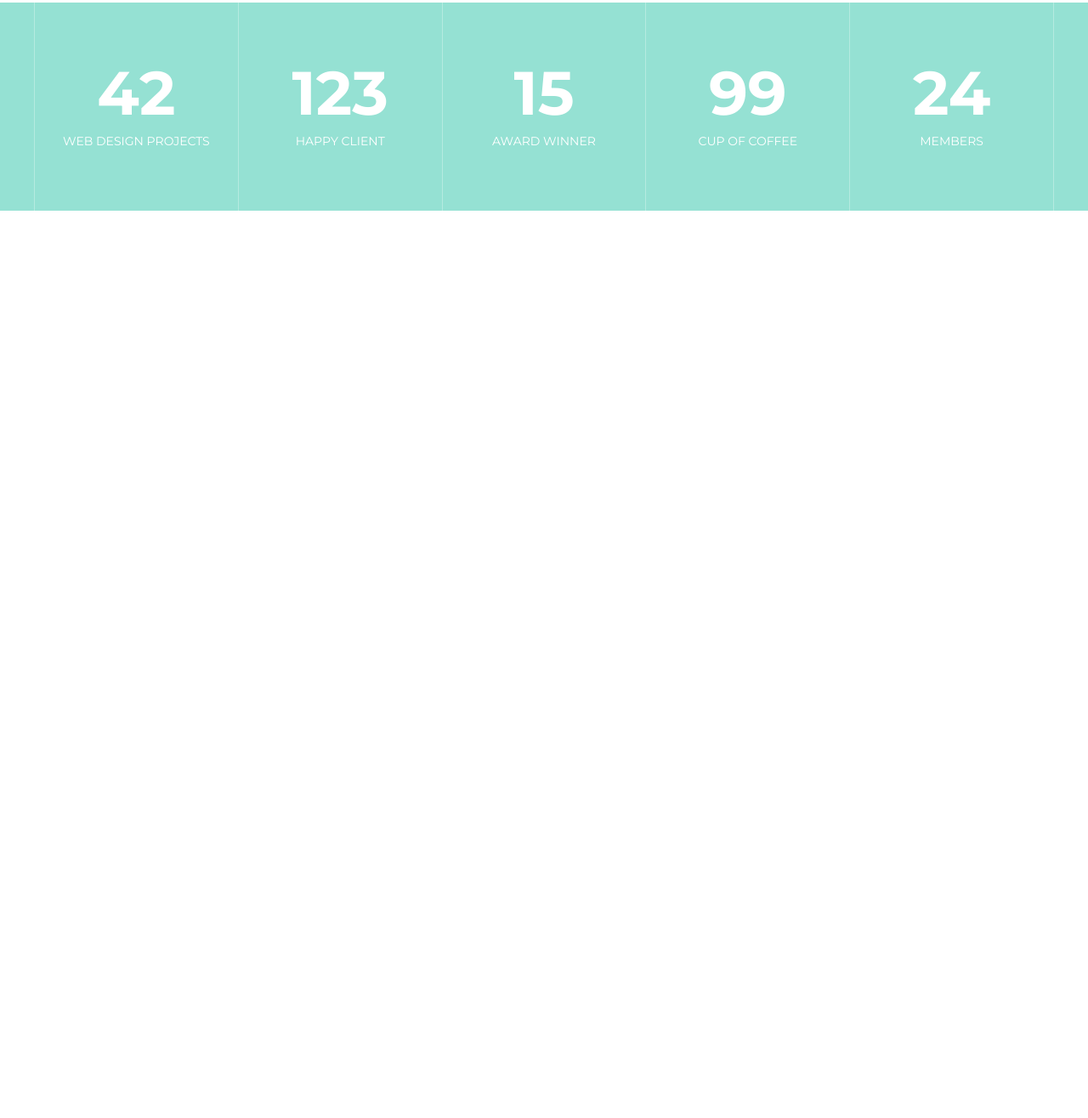
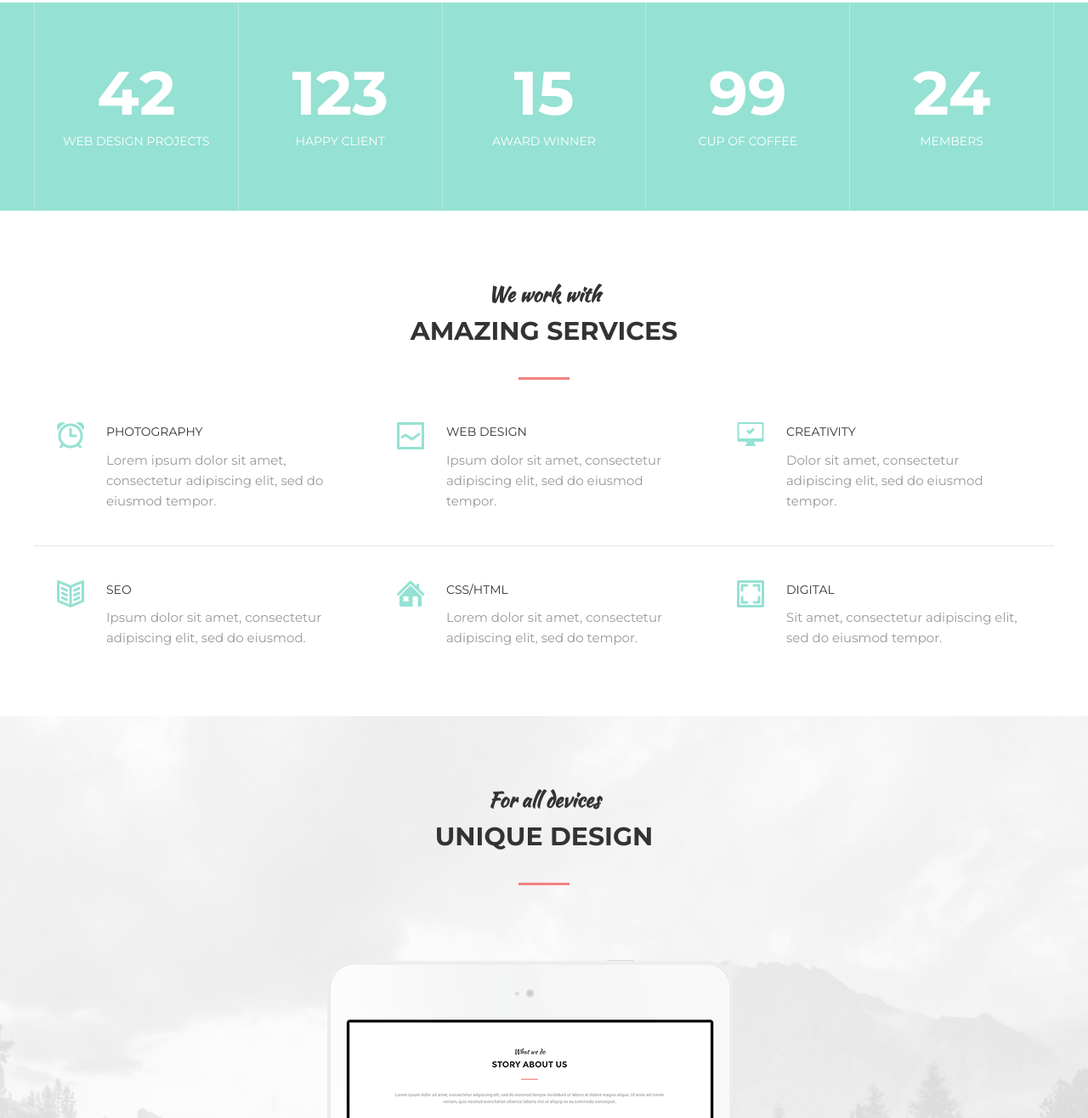
Before and after one commit to yermalex/mogo, a plain HTML site: page index.html in a window 1280 px wide. Shown: the part 1484-2800 px from the top of the page at 85% size. Before the commit the page ends 1732 px from the top, so only its background shows below. Drawn offline with Linux system fonts and the light colour scheme.

Commit message:
4 и 5 секции

```diff
--- a/assets/css/style.css
+++ b/assets/css/style.css
@@ -17,6 +17,15 @@ h1, h2, h3, h4, h5, h6 {
    margin: 0;
 }
 
+hr {
+   display: block;
+   width: 100%;
+   height: 1px;
+   margin: 40px 0;
+
+   border: 0;
+   background-color: #e5e5e5;
+}
 
 /* Container
 =========================================== */
@@ -236,10 +245,18 @@ h1, h2, h3, h4, h5, h6 {
    padding: 80px 0;
 }
 
+.section--devices {
+   padding-bottom: 0;
+
+   background: url("../images/feature/bg.jpg") center no-repeat;
+   -webkit-background-size: cover;
+   background-size: cover;
+}
+
 .section__header {
    width: 100%;
    max-width: 950px;
-   margin: 0 auto 40px;
+   margin: 0 auto 50px;
 
    text-align: center;
 }
@@ -275,7 +292,7 @@ h1, h2, h3, h4, h5, h6 {
 }
 
 
-/* Section
+/* About
 =========================================== */
 .about {
    margin-top: 80px;
@@ -366,7 +383,7 @@ h1, h2, h3, h4, h5, h6 {
    font-weight: 700;
    line-height: 1;
 
-   transition: text-shadow .4s linear, transform .2s linear;
+   transition: text-shadow .2s linear, transform .2s linear;
 }
 
 .stat__item:hover .stat__count{
@@ -385,3 +402,58 @@ h1, h2, h3, h4, h5, h6 {
    font-size: 14px;
    text-transform: uppercase;
 }
+
+
+/* Services
+=========================================== */
+.services {
+   display: flex;
+}
+
+.services__item {
+   flex: 1 1 0;
+   padding-left: 85px;
+   padding-right: 35px;
+   position: relative;
+}
+
+.services__icon {
+   position: absolute;
+   top: 0;
+   left: 27px;
+   z-index: 1;
+}
+
+.services__title {
+   margin-bottom: 10px;
+
+   font-size: 14px;
+   color: #333333;
+   text-transform: uppercase;
+}
+
+.services__text {
+   font-size: 15px;
+   color: #999999;
+}
+
+
+/* Devices
+=========================================== */
+.devices {
+   width: 100%;
+   max-width: 600px;
+   margin: 0 auto;
+   position: relative;
+}
+
+.devices__item {
+   display: block;
+}
+
+.devices__item--iphone {
+   position: absolute;
+   bottom: -80px;
+   right: -80px;
+   z-index: 1;
+}
--- a/index.html
+++ b/index.html
@@ -10,7 +10,7 @@
 
    <link href="https://fonts.googleapis.com/css2?family=Kaushan+Script&family=Montserrat:wght@400;700&display=swap" rel="stylesheet">
    <link rel="stylesheet" href="assets/css/style.css">
-   <link rel="icon" type="image/png" href="/assets/images/favicon.png">
+   <link rel="icon" type="image/png" href="/assets/images/fa4.png">
 </head>
 
 <body>
@@ -70,6 +70,7 @@
       </div>
    </div>
 
+
    <section class="section">
       <div class="container">
 
@@ -106,9 +107,9 @@
 
          </div>
 
-
       </div>
    </section>
+
 
    <div class="statistics">
       <div class="container">
@@ -140,4 +141,90 @@
    </div>
 
 
+   <section class="section">
+      <div class="container">
+
+         <div class="section__header">
+            <h3 class="section__suptitle">We work with</h3>
+            <h2 class="section__title">Amazing Services</h2>
+         </div>
+
+         <div class="services">
+            <div class="services__item">
+               <img class="services__icon" src="assets/images/services/ALARM.png">
+               <div class="services__title">Photography</div>
+               <div class="services__text">
+                  Lorem ipsum dolor sit amet, consectetur adipiscing elit, sed do eiusmod tempor.
+               </div>
+            </div>
+
+            <div class="services__item">
+               <img class="services__icon" src="assets/images/services/LINE_GRAPH.png">
+               <div class="services__title">Web Design</div>
+               <div class="services__text">
+                  Ipsum dolor sit amet, consectetur adipiscing elit, sed do eiusmod tempor.
+               </div>
+            </div>
+
+            <div class="services__item">
+               <img class="services__icon" src="assets/images/services/COMPUTER.png">
+               <div class="services__title">Creativity</div>
+               <div class="services__text">
+                  Dolor sit amet, consectetur adipiscing elit, sed do eiusmod tempor.
+               </div>
+            </div>
+         </div>
+
+         <hr>
+
+         <div class="services">
+            <div class="services__item">
+               <img class="services__icon" src="assets/images/services/BOOK.png">
+               <div class="services__title">SEO</div>
+               <div class="services__text">
+                  Ipsum dolor sit amet, consectetur adipiscing elit, sed do eiusmod.
+               </div>
+            </div>
+
+            <div class="services__item">
+               <img class="services__icon" src="assets/images/services/HOME.png">
+               <div class="services__title">CSS/HTML</div>
+               <div class="services__text">
+                  Lorem dolor sit amet, consectetur adipiscing elit, sed do tempor.
+               </div>
+            </div>
+
+            <div class="services__item">
+               <img class="services__icon" src="assets/images/services/IMAGE.png">
+               <div class="services__title">Digital</div>
+               <div class="services__text">
+                  Sit amet, consectetur adipiscing elit, sed do eiusmod tempor.
+               </div>
+            </div>
+         </div>
+
+      </div>
+   </section>
+
+
+   <section class="section section--devices">
+      <div class="container">
+
+         <div class="section__header">
+            <h3 class="section__suptitle">For all devices</h3>
+            <h2 class="section__title">Unique design</h2>
+         </div>
+
+         <div class="devices">
+            <img class="devices__item" src="assets/images/feature/ipad.png">
+            <img class="devices__item devices__item--iphone" src="assets/images/feature/iphone.png">
+
+         </div>
+
+      </div>
+   </section>
+
+
+
+
 </body>
```
Also changed, not shown: assets/images/feature/bg.jpg (added), assets/images/feature/ipad.png (added), assets/images/feature/iphone.png (added), assets/images/services/ALARM.png (added), assets/images/services/BOOK.png (added), assets/images/services/COMPUTER.png (added), assets/images/services/HOME.png (added), assets/images/services/IMAGE.png (added), assets/images/services/LINE_GRAPH.png (added).
